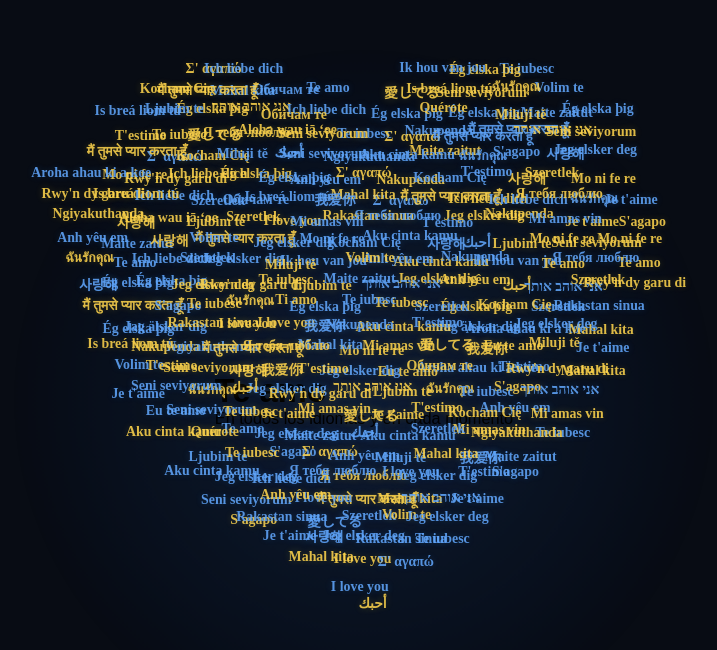
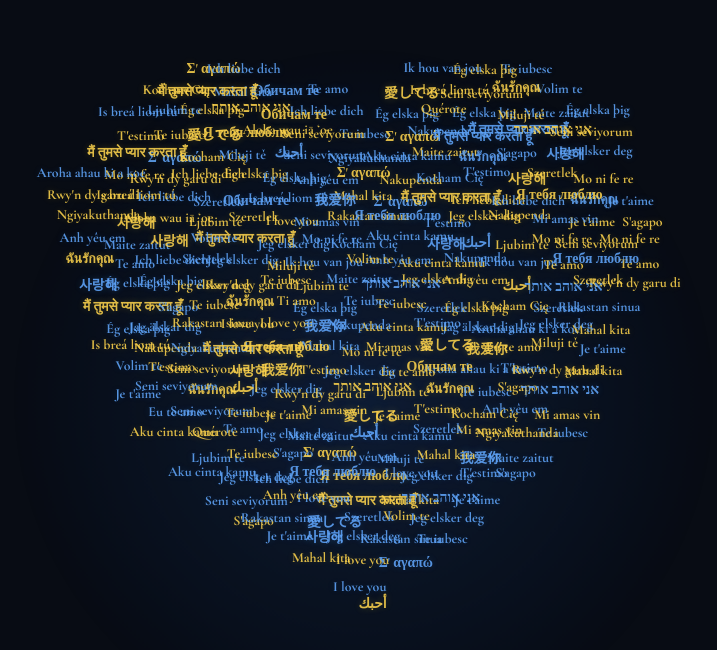
Before and after one commit to pablopulidolana/Para-ti, a plain HTML site: page index.html in a window 1280 px wide. Shown: the whole page, without its empty margins (276-993 px from the left). Drawn offline with nearby package versions, Linux system fonts and the light colour scheme.

Commit message:
Modify index.html for font updates and cleanup
Updated font weights and removed the center message div.

```diff
--- a/index.html
+++ b/index.html
@@ -4,23 +4,16 @@
     <meta charset="UTF-8">
     <meta name="viewport" content="width=device-width, initial-scale=1.0">
     <title>Para ti</title>
-    <!-- Fuentes estéticas de Google Fonts -->
     <link rel="preconnect" href="https://fonts.googleapis.com">
     <link rel="preconnect" href="https://fonts.gstatic.com" crossorigin>
-    <link href="https://fonts.googleapis.com/css2?family=Cormorant+Garamond:ital,wght@0,400;0,600;1,400&family=Montserrat:wght@300;400&display=stylesheet">
+    <link href="https://fonts.googleapis.com/css2?family=Cormorant+Garamond:ital,wght@0,500;0,700;1,600&family=Montserrat:wght@400;600&display=swap" rel="stylesheet">
     <link rel="stylesheet" href="style.css">
 </head>
 <body>
     <div class="background-glow"></div>
 
     <main class="container">
-        <div id="heart-canvas" class="heart-canvas">
-            <!-- El mensaje central aparecerá al terminar la animación -->
-            <div id="center-message" class="center-message">
-                <h1>Te amo</h1>
-                <p>En todos los idiomas y en cada momento</p>
-            </div>
-        </div>
+        <div id="heart-canvas" class="heart-canvas"></div>
     </main>
 
     <script src="script.js"></script>
```
